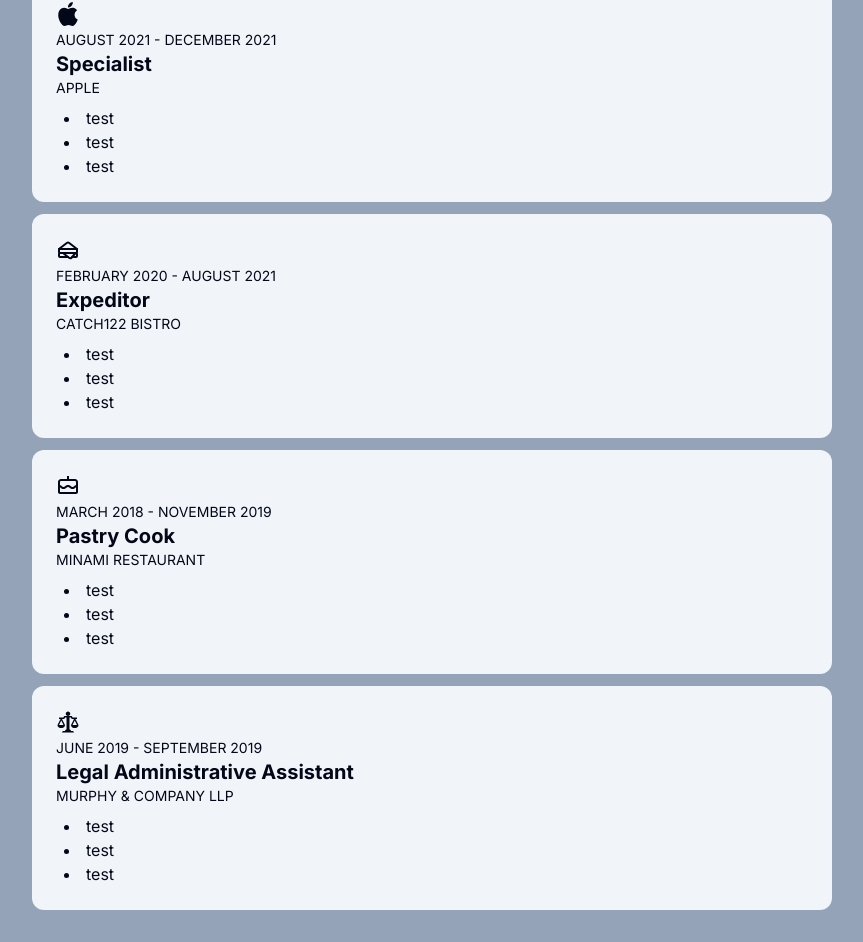
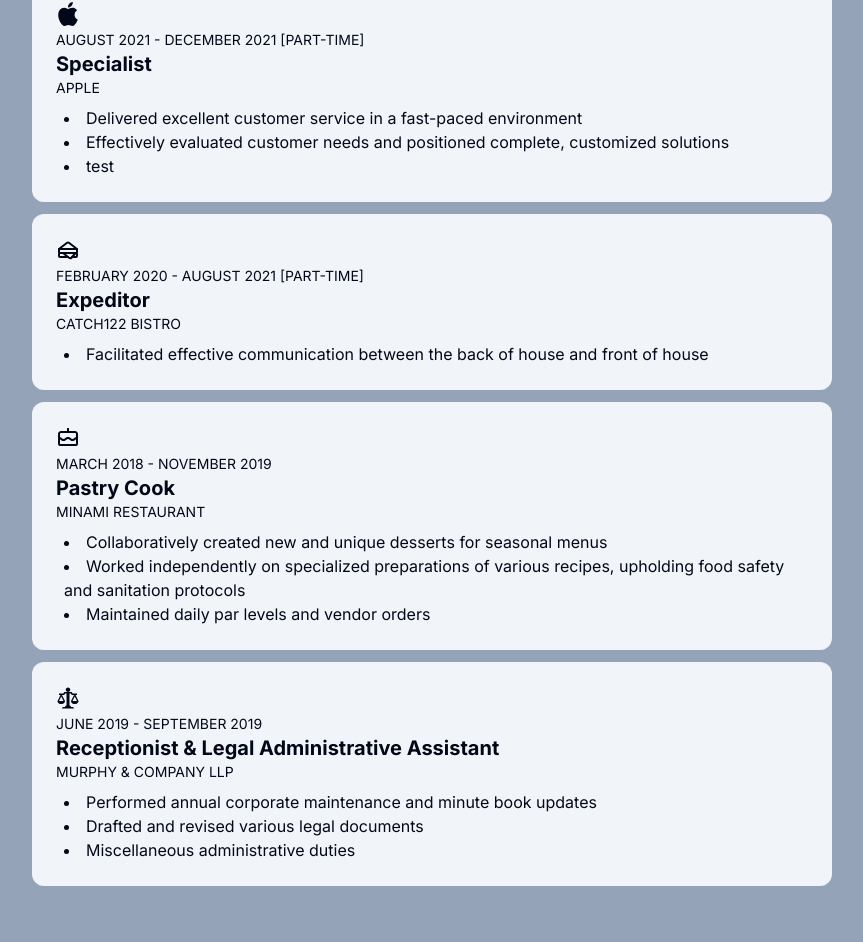
Before and after one commit to penguinboots/portfolio-v3, a Next.js app: page /experience in a window 1280 px wide. Shown: the part 930-1872 px from the top of the page, without its empty margins (400-1263 px from the left). After the commit the page ends 1848 px from the top, so only its background shows below. Built offline with nearby package versions, Linux system fonts and the light colour scheme.

Commit message:
add work blurbs

```diff
--- a/data/experience.ts
+++ b/data/experience.ts
@@ -17,7 +17,7 @@ export const lighthouse: Experience = {
   title: "Lighthouse Labs",
   note: "",
   subtitle: "Diploma - Web Development",
-  date: "June 2023",
+  date: "Graduated June 2023",
   desc: `I took the part-time flex bootcamp during my final year at UBC. At Lighthouse,
         I was able to learn alongside fellow students with diverse backgrounds and unique
         viewpoints. The bootcamp's immersive environment fostered my adaptability, problem-solving
@@ -35,7 +35,7 @@ export const ubc: Experience = {
   title: "The University of British Columbia",
   note: "graduated with distinction",
   subtitle: "Bachelor of Arts - Psychology",
-  date: "May 2023",
+  date: "Graduated May 2023",
   desc: `After some time away from university, I returned to finish my undergraduate degree majoring in psychology.
         I delved into the complexities of human behaviour, developing a deep understanding of empathy cultural sensitivity,
         and ethical reasoning. My time at UBC equipped me with a diverse toolkit of transferrable skills that I'm eager to
@@ -52,9 +52,13 @@ export const apple: Experience = {
   title: "Specialist",
   note: "",
   subtitle: "Apple",
-  date: "August 2021 - December 2021",
+  date: "August 2021 - December 2021 [Part-time]",
   desc: "",
-  bullets: ["test", "test", "test"],
+  bullets: [
+    "Delivered excellent customer service in a fast-paced environment",
+    "Effectively evaluated customer needs and positioned complete, customized solutions",
+    "test",
+  ],
   icon: SiApple,
 };
 
@@ -62,9 +66,11 @@ export const catch122: Experience = {
   title: "Expeditor",
   note: "",
   subtitle: "Catch122 Bistro",
-  date: "February 2020 - August 2021",
+  date: "February 2020 - August 2021 [Part-time]",
   desc: "",
-  bullets: ["test", "test", "test"],
+  bullets: [
+    "Facilitated effective communication between the back of house and front of house",
+  ],
   icon: Sandwich,
 };
 
@@ -79,12 +85,16 @@ export const sangra: Experience = {
 };
 
 export const murphy: Experience = {
-  title: "Legal Administrative Assistant",
+  title: "Receptionist & Legal Administrative Assistant",
   note: "",
   subtitle: "Murphy & Company LLP",
   date: "June 2019 - September 2019",
   desc: "",
-  bullets: ["test", "test", "test"],
+  bullets: [
+    "Performed annual corporate maintenance and minute book updates",
+    "Drafted and revised various legal documents",
+    "Miscellaneous administrative duties",
+  ],
   icon: GoLaw,
 };
 
@@ -94,6 +104,10 @@ export const minami: Experience = {
   subtitle: "Minami Restaurant",
   date: "March 2018 - November 2019",
   desc: "",
-  bullets: ["test", "test", "test"],
+  bullets: [
+    "Collaboratively created new and unique desserts for seasonal menus",
+    "Worked independently on specialized preparations of various recipes, upholding food safety and sanitation protocols",
+    "Maintained daily par levels and vendor orders",
+  ],
   icon: BiCake,
 };
```
